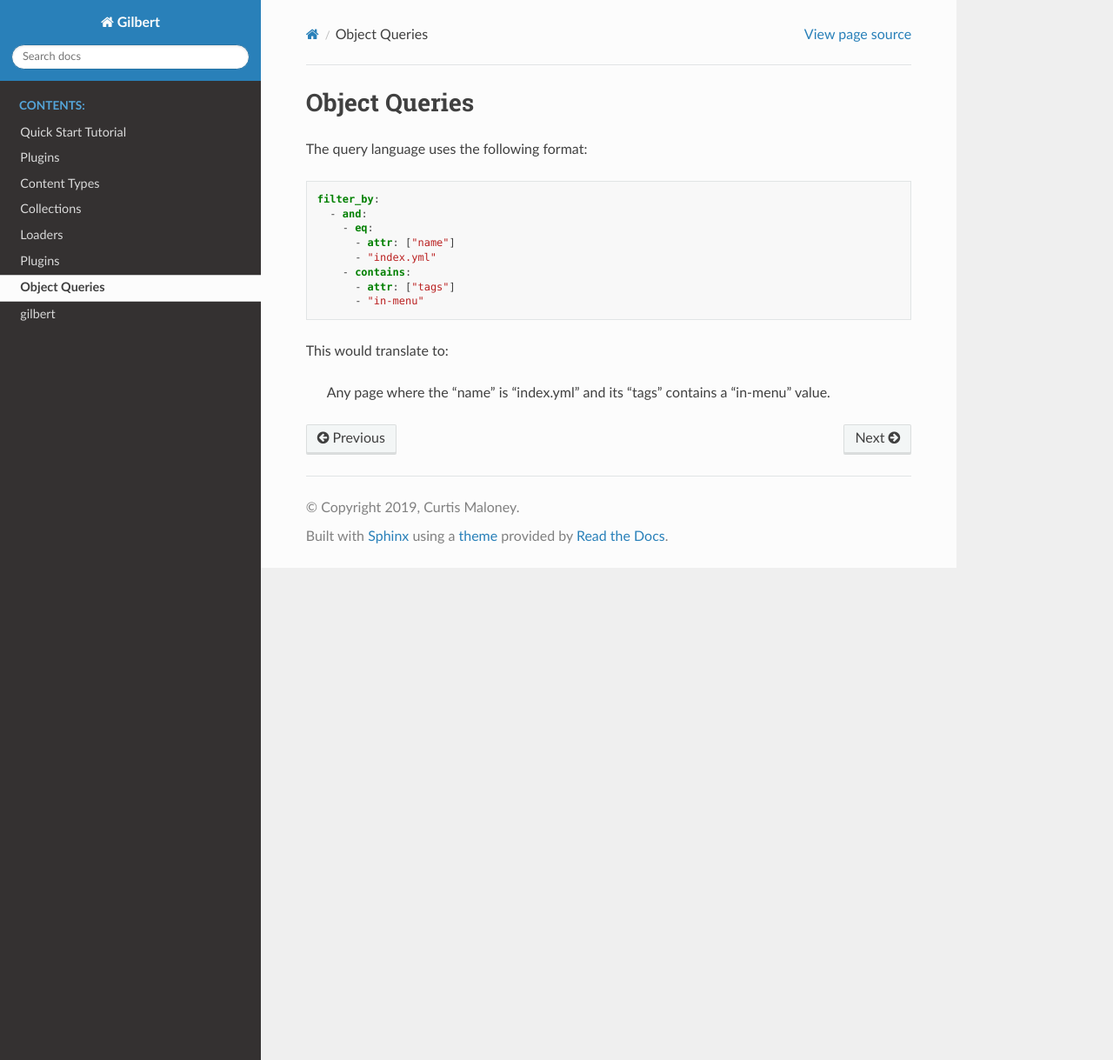
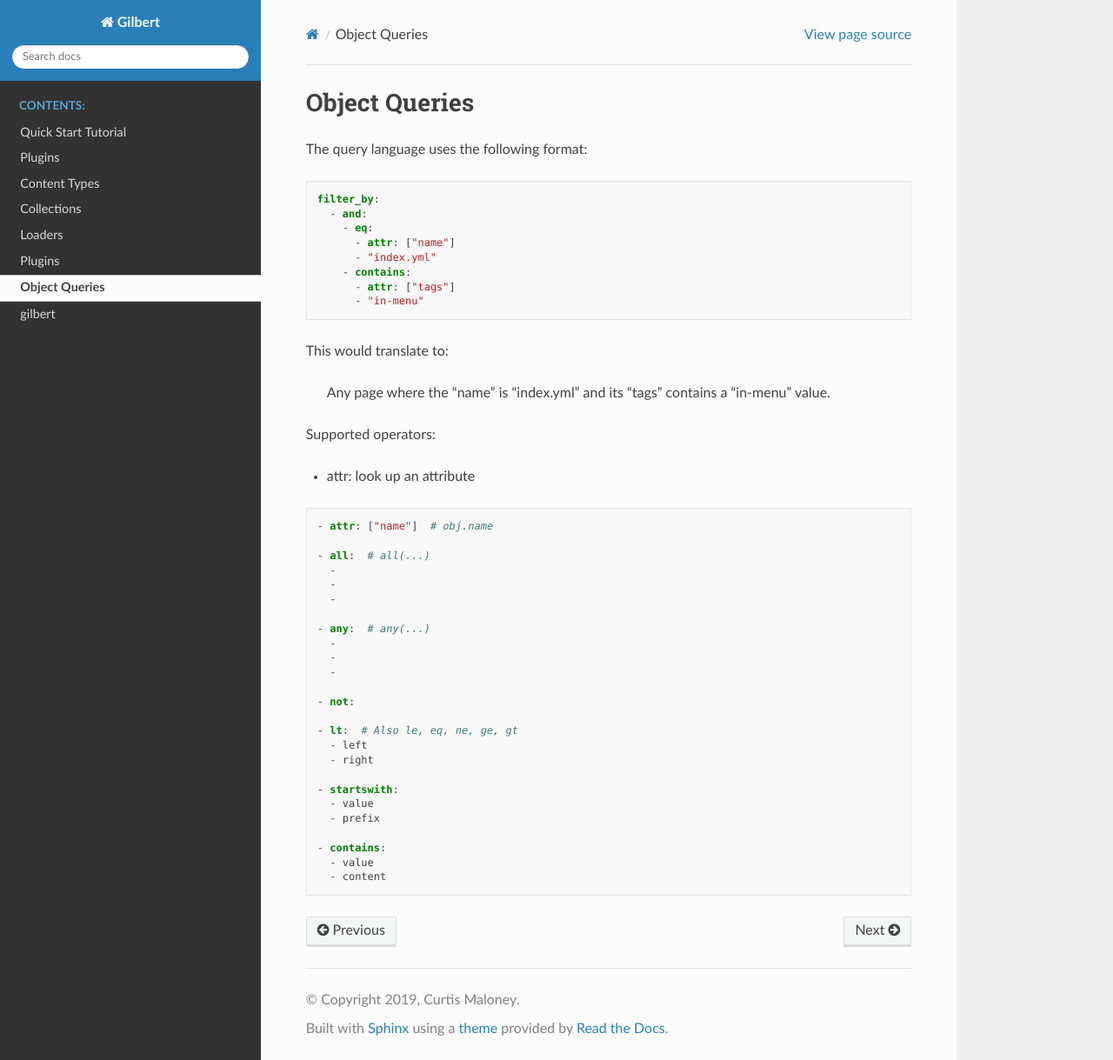
Before and after one commit to funkybob/gilbert, a Sphinx documentation site: the page built from docs/query.rst, in a window 1280 px wide and 1219 px high. Shown: the whole window at 87% size. Built offline with Sphinx 7.4.7 and the Read the Docs theme 2.0.0, drawn with Linux system fonts in a browser that asks for light colours.

Commit message:
Update query docs

```diff
--- a/docs/query.rst
+++ b/docs/query.rst
@@ -17,3 +17,35 @@ The query language uses the following format:
 This would translate to:
 
     Any page where the "name" is "index.yml" and its "tags" contains a "in-menu" value.
+
+Supported operators:
+
+- attr: look up an attribute
+
+.. code-block:: yaml
+
+   - attr: ["name"]  # obj.name
+
+   - all:  # all(...)
+     -
+     -
+     -
+
+   - any:  # any(...)
+     -
+     -
+     -
+
+   - not:
+
+   - lt:  # Also le, eq, ne, ge, gt
+     - left
+     - right
+
+   - startswith:
+     - value
+     - prefix
+
+   - contains:
+     - value
+     - content
```
